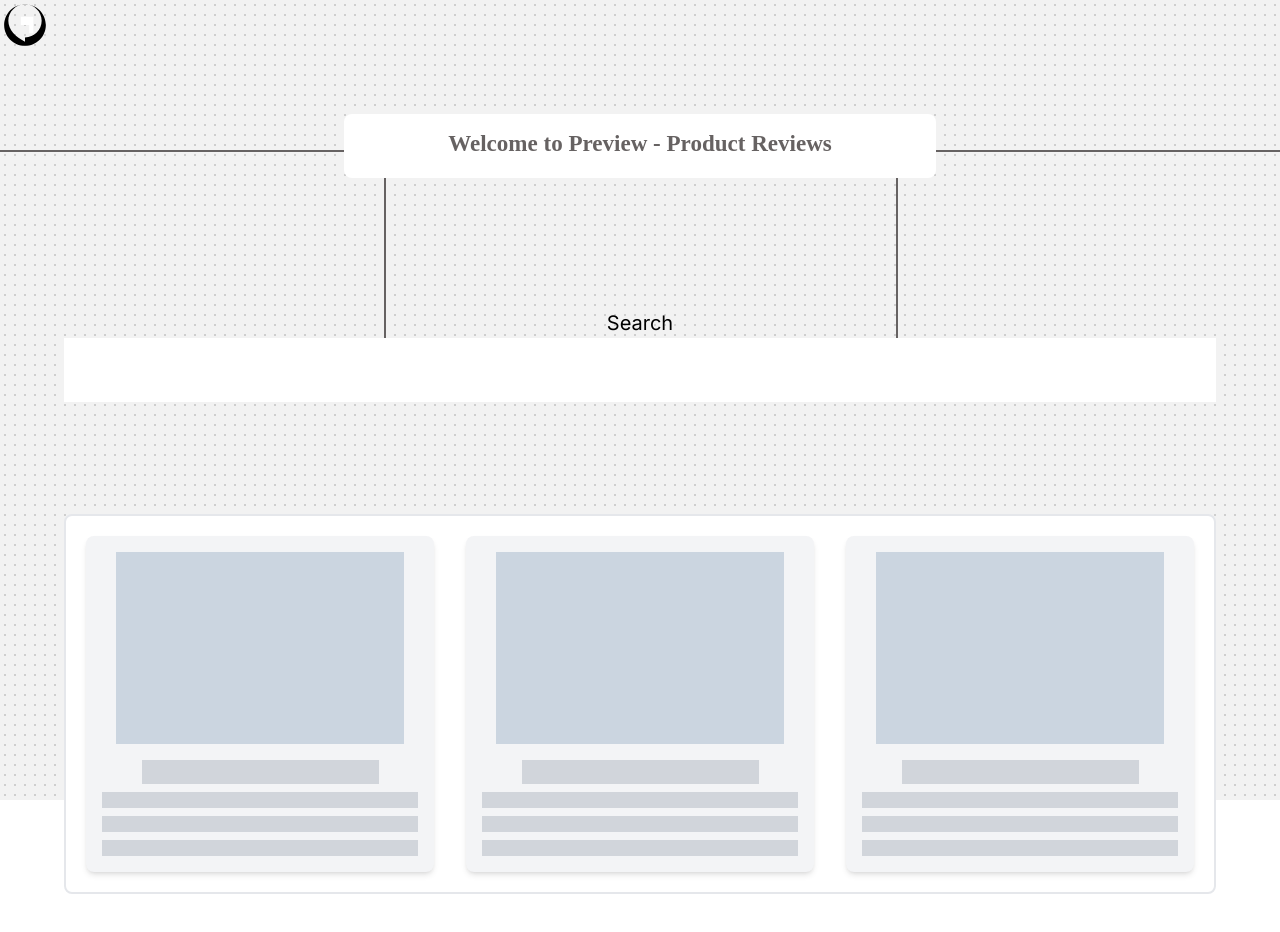
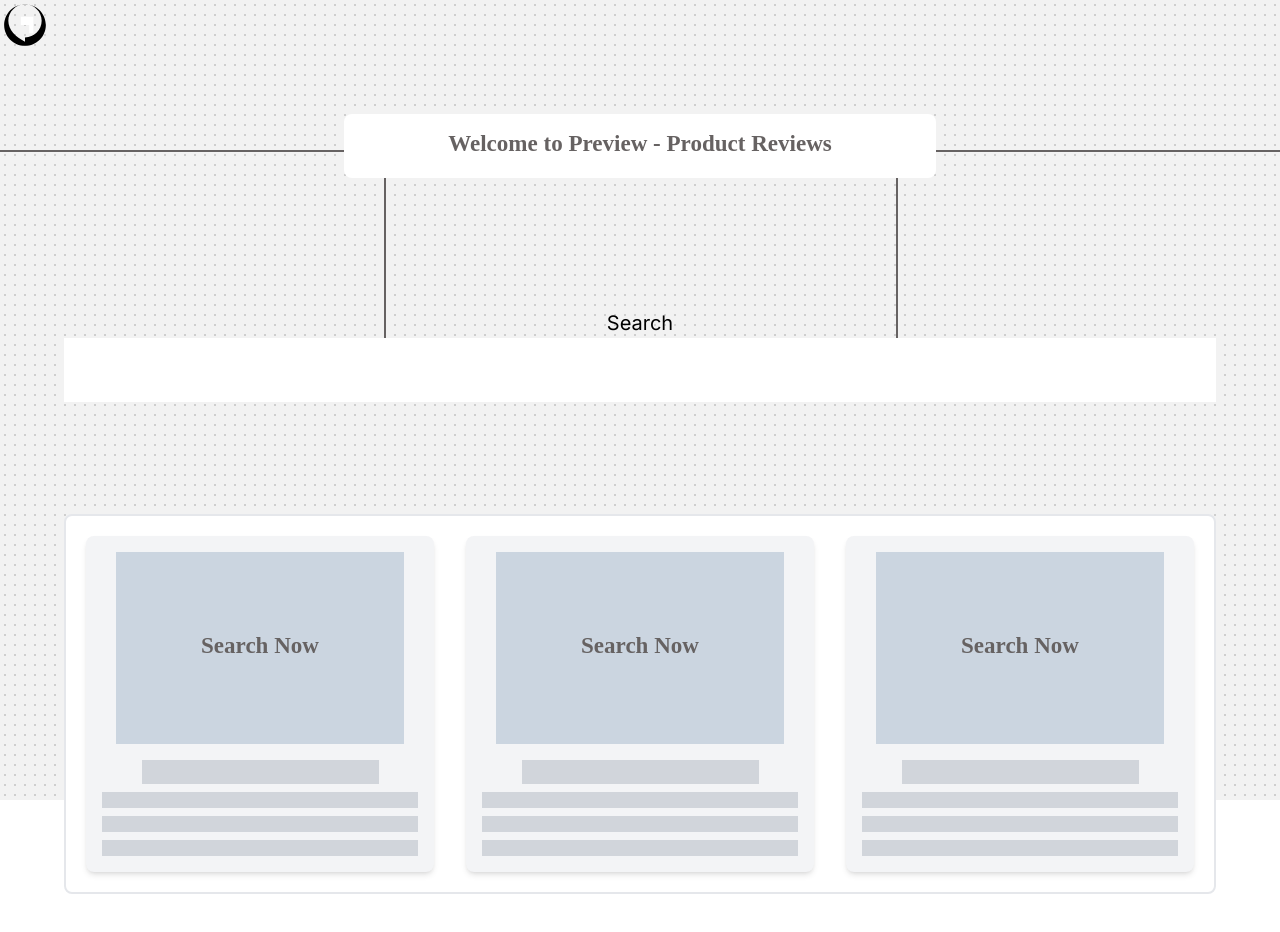
Before and after one commit to koribot/PREVIEW---NEXTJS-VERSION, a Next.js app: page / in a window 1280 px wide. Shown: the top 932 px of the page. Built offline with nearby package versions, Linux system fonts and the light colour scheme.

Commit message:
:gear: fix: Sear Now text on static

```diff
--- a/app/page.tsx
+++ b/app/page.tsx
@@ -271,7 +271,7 @@ function Home() {
                             fontWeight="bold"
                             fill="#666262"
                           >
-                            {searchLength > 0 ? "No Available Reviews" : ""}
+                            {searchLength > 0 ? "No Available Reviews" : "Search Now"}
                           </text>
                         </svg>
                         <div className="w-3/4 h-6 bg-gray-300 mb-2"></div>
```
